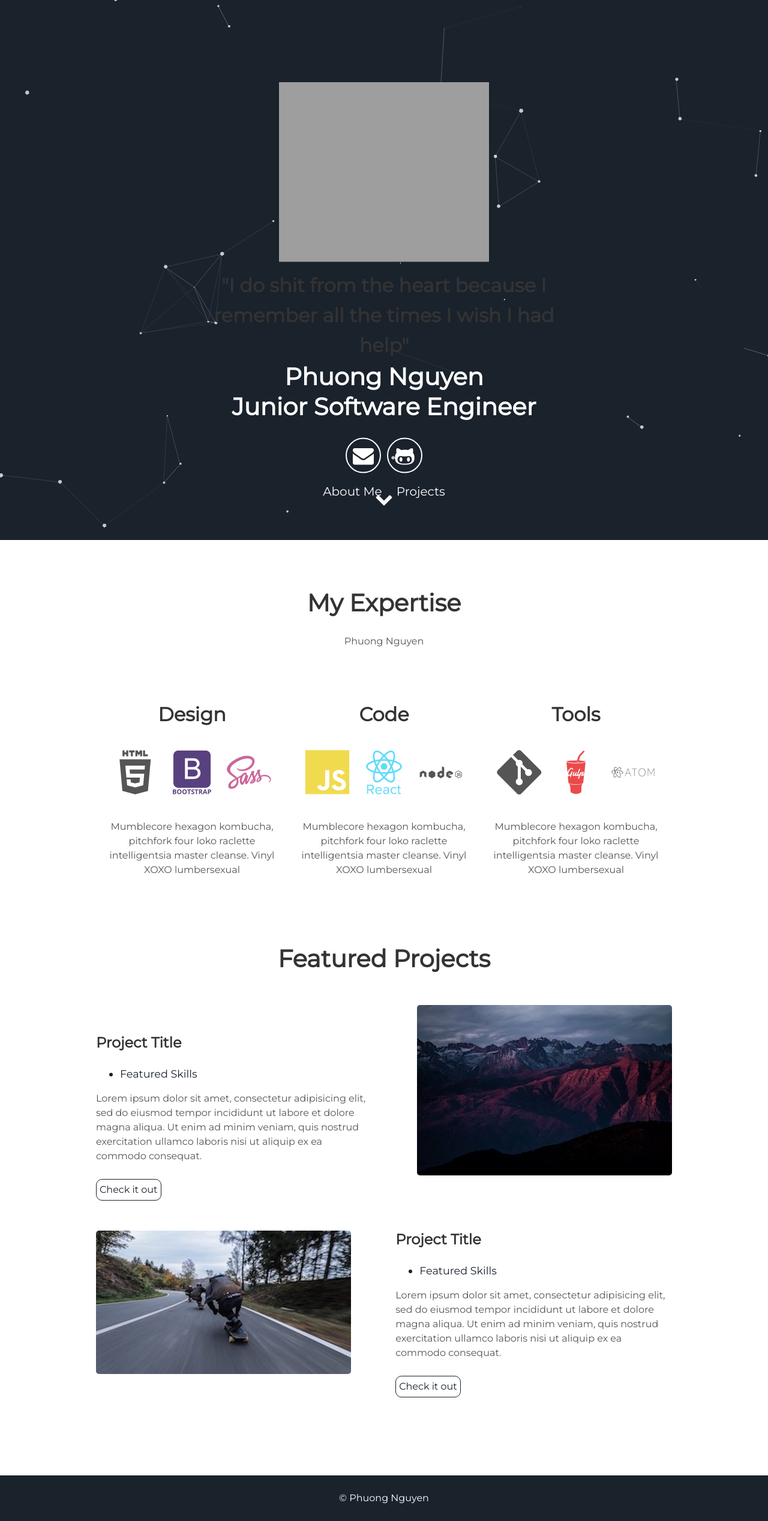
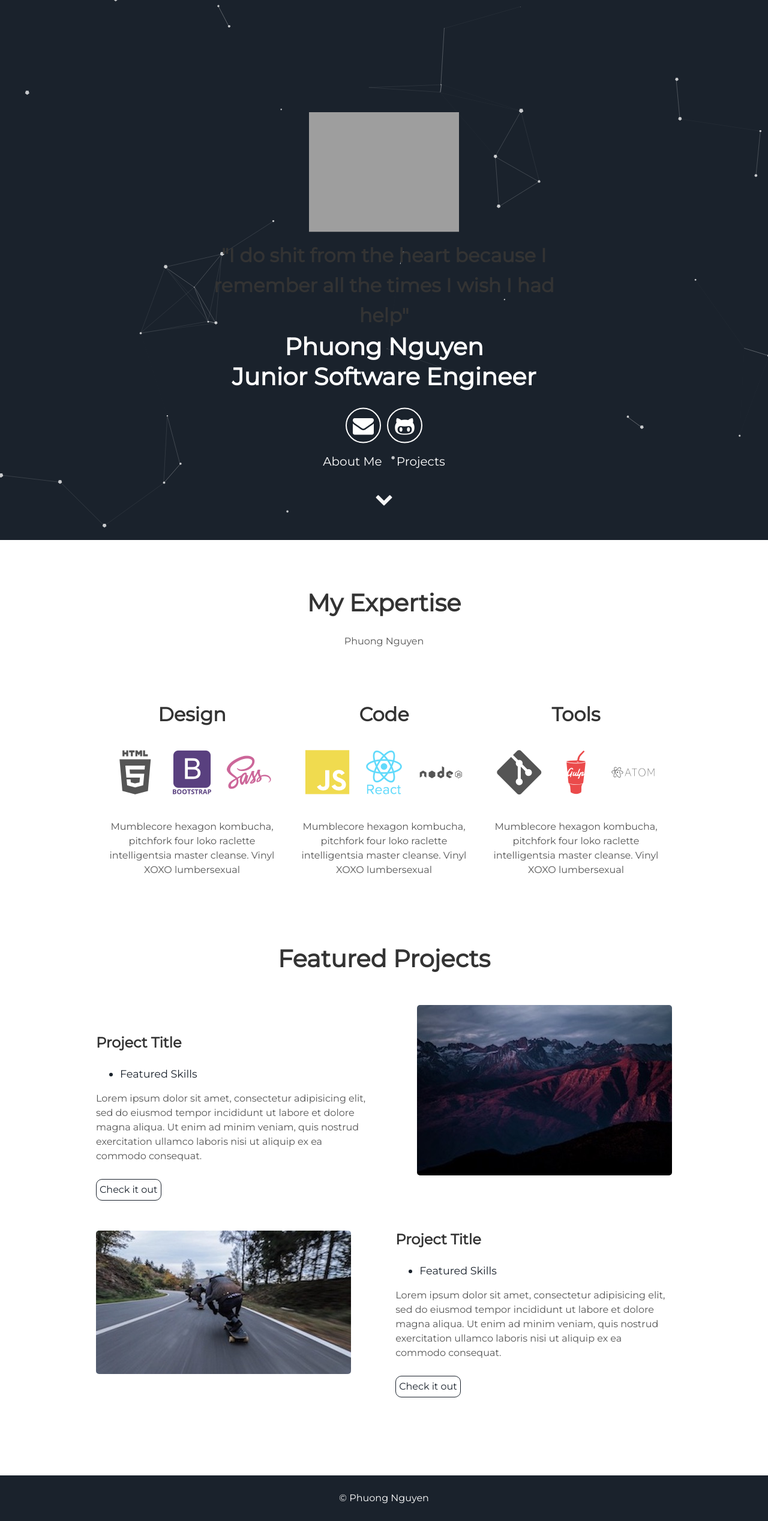
Before and after one commit to phuongnguyen0610/phuongnguyen0610.github.io, a Jekyll site: the page built from index.html, in a window 1280 px wide. Shown: the whole page at 60% size. Built offline with Jekyll 4.4.1, drawn with Linux system fonts in a browser that asks for light colours; grey boxes are pictures that could not be loaded.

Commit message:
Update header.html

```diff
--- a/_includes/header.html
+++ b/_includes/header.html
@@ -3,7 +3,7 @@
       <h1>
         <!-- <span class="site-title">{{site.username}}</span> -->
         <div class="images-center">
-          <img alt="Phuong" src="/assets/img/hangphuong.png" width="350px" height="300px"/>
+          <img alt="Phuong" src="/assets/img/hangphuong.png" width="250px" height="200px"/>
         </div>
         <small>"I do shit from the heart because I remember all the times I wish I had help"</small>
         <span class="site-description">Phuong Nguyen</span>
```
